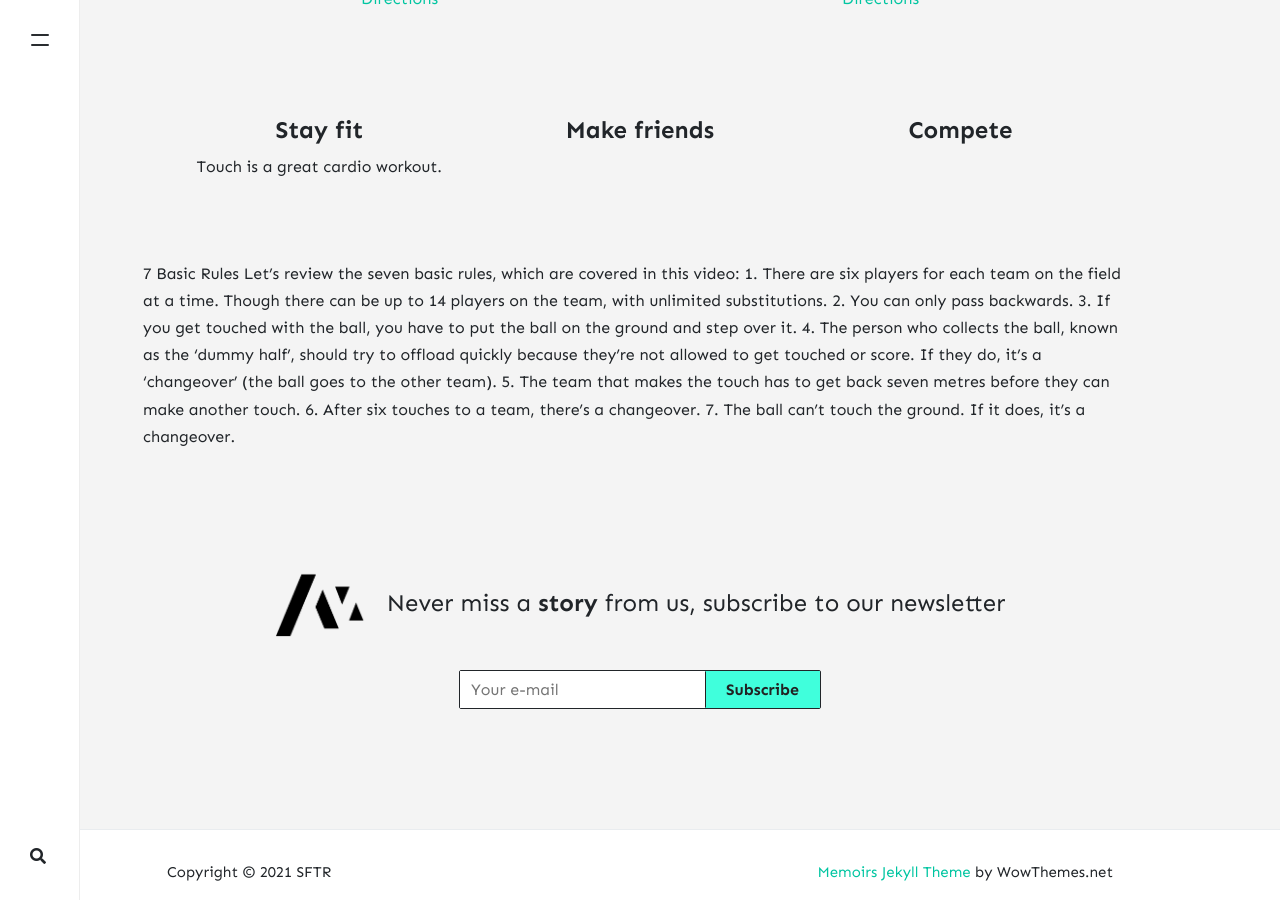
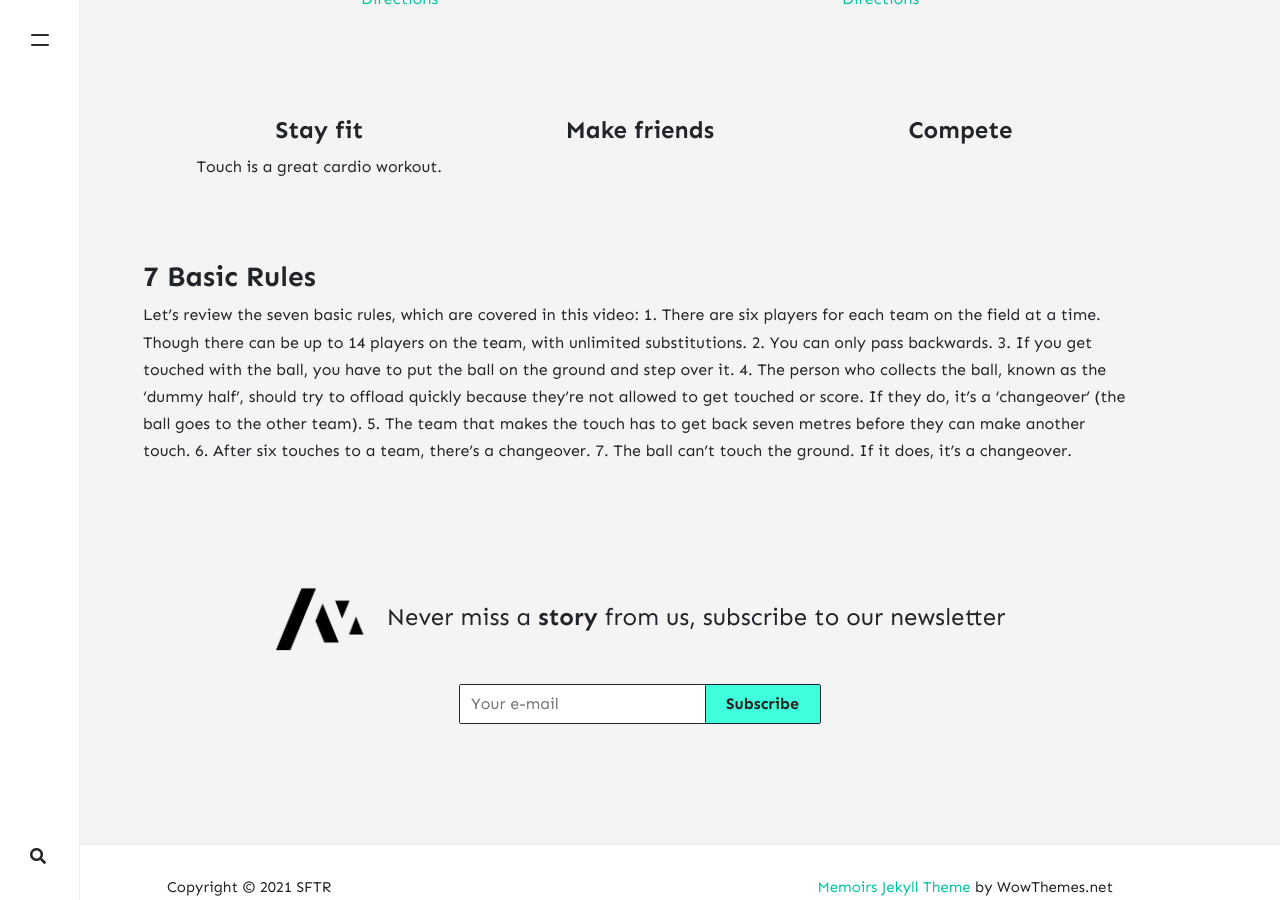
Before and after one commit to stackbit-projects/blue-triceratops-4f502, a Jekyll site: the page built from _pages/about.md, in a window 1280 px wide and 900 px high, scrolled down 627 px. Built offline with Jekyll 4.4.1, drawn with Linux system fonts in a browser that asks for light colours; nearby versions of some CDN libraries; comment, search, counter and statistics services are not loaded.

```diff
--- a/_layouts/home.html
+++ b/_layouts/home.html
@@ -63,7 +63,7 @@ permalink: "/home.html"
 </div>
 
 <div>
-7 Basic Rules
+<h3>7 Basic Rules</h3>
 Let’s review the seven basic rules, which are covered in this video:
 
 
```
